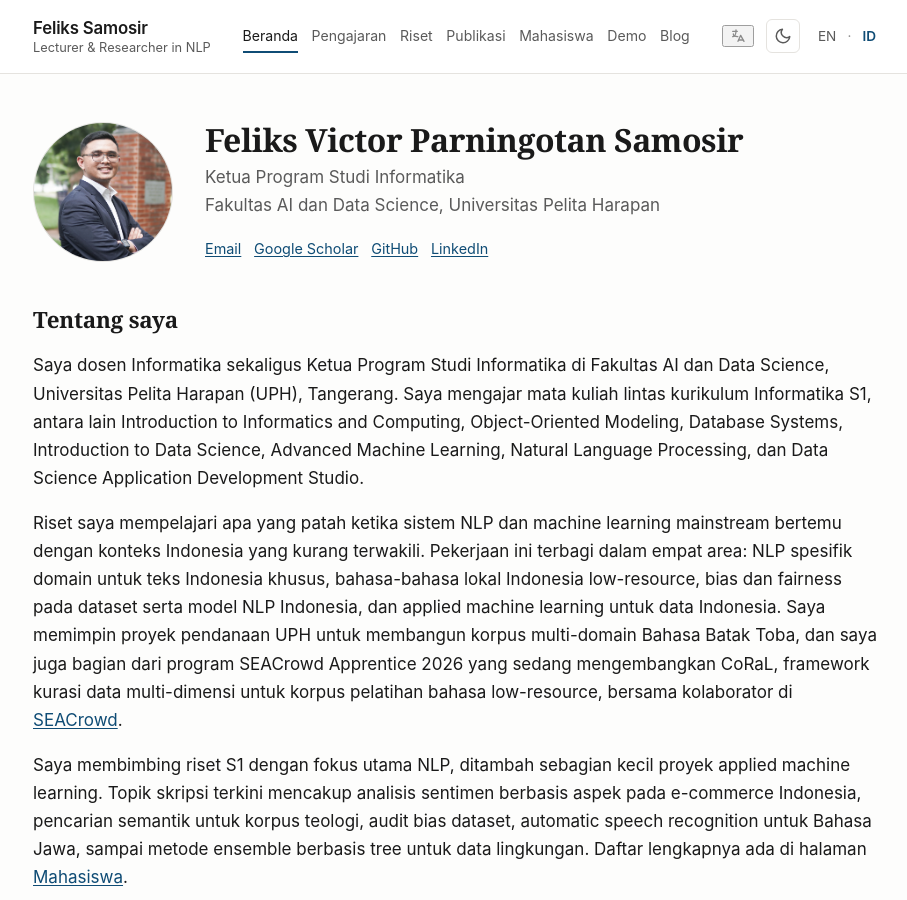
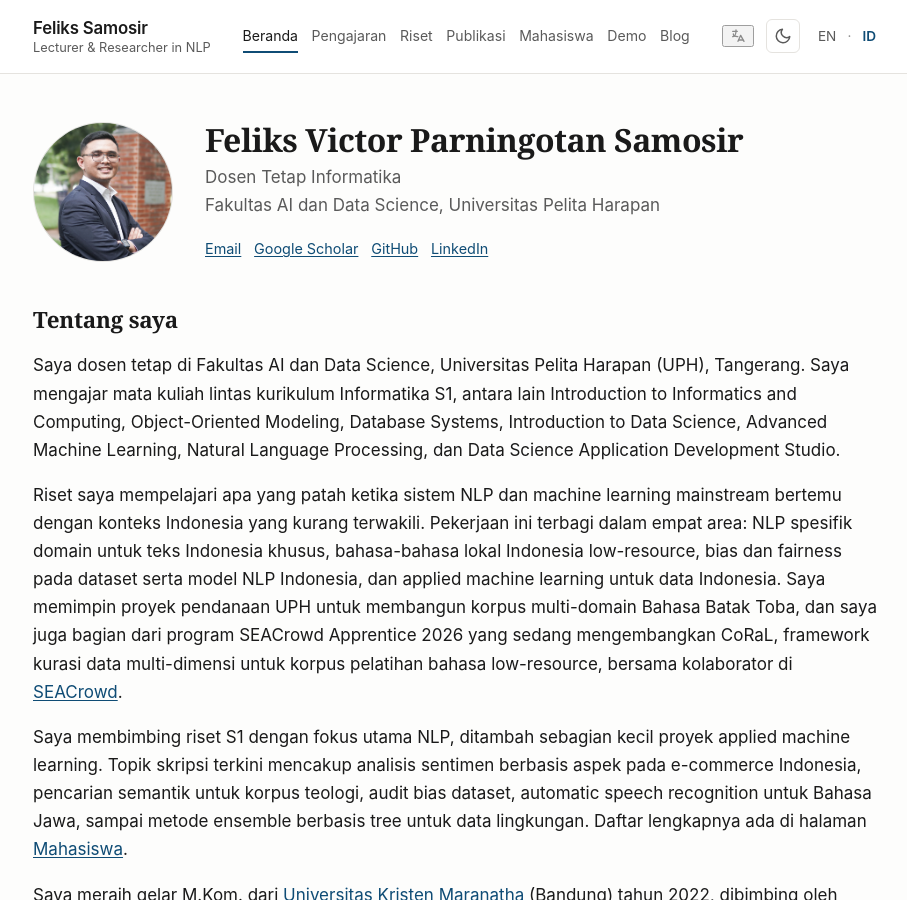
Before and after one commit to FeliksMakarios/feliksmakarios.github.io, a Jekyll site: the page built from id/index.md, in a window 1280 px wide and 900 px high. Shown: the whole window, without its empty margins (183-1090 px from the left). Built offline with Jekyll 4.4.1, drawn with Linux system fonts in a browser that asks for light colours.

```diff
--- a/id/index.md
+++ b/id/index.md
@@ -14,7 +14,7 @@ description: "Feliks Samosir — Dosen dan peneliti Natural Language Processing
   <div class="hero-text">
     <h1>Feliks Victor Parningotan Samosir</h1>
     <p class="hero-role">
-      Ketua Program Studi Informatika<br>
+      Dosen Tetap Informatika<br>
       Fakultas AI dan Data Science, Universitas Pelita Harapan
     </p>
     <div class="hero-links">
@@ -28,7 +28,7 @@ description: "Feliks Samosir — Dosen dan peneliti Natural Language Processing
 
 ## Tentang saya
 
-Saya dosen Informatika sekaligus Ketua Program Studi Informatika di Fakultas AI dan Data Science, Universitas Pelita Harapan (UPH), Tangerang. Saya mengajar mata kuliah lintas kurikulum Informatika S1, antara lain Introduction to Informatics and Computing, Object-Oriented Modeling, Database Systems, Introduction to Data Science, Advanced Machine Learning, Natural Language Processing, dan Data Science Application Development Studio.
+Saya dosen tetap di Fakultas AI dan Data Science, Universitas Pelita Harapan (UPH), Tangerang. Saya mengajar mata kuliah lintas kurikulum Informatika S1, antara lain Introduction to Informatics and Computing, Object-Oriented Modeling, Database Systems, Introduction to Data Science, Advanced Machine Learning, Natural Language Processing, dan Data Science Application Development Studio.
 
 Riset saya mempelajari apa yang patah ketika sistem NLP dan machine learning mainstream bertemu dengan konteks Indonesia yang kurang terwakili. Pekerjaan ini terbagi dalam empat area: NLP spesifik domain untuk teks Indonesia khusus, bahasa-bahasa lokal Indonesia low-resource, bias dan fairness pada dataset serta model NLP Indonesia, dan applied machine learning untuk data Indonesia. Saya memimpin proyek pendanaan UPH untuk membangun korpus multi-domain Bahasa Batak Toba, dan saya juga bagian dari program SEACrowd Apprentice 2026 yang sedang mengembangkan CoRaL, framework kurasi data multi-dimensi untuk korpus pelatihan bahasa low-resource, bersama kolaborator di <a href="https://seacrowd.org/apprenticeship">SEACrowd</a>.
 
```
Also changed, not shown: en/index.md (+2 -2 lines).
